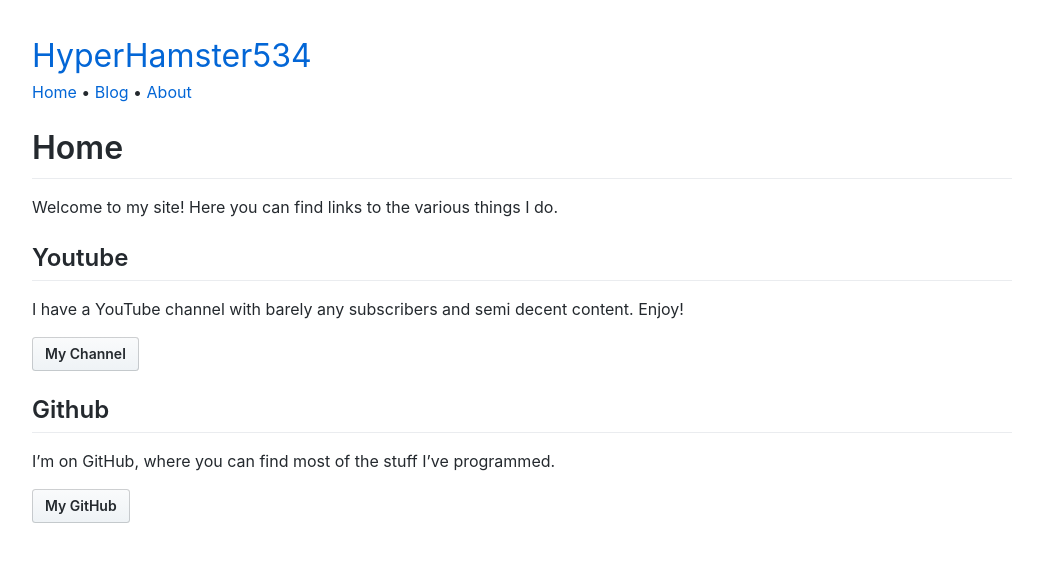
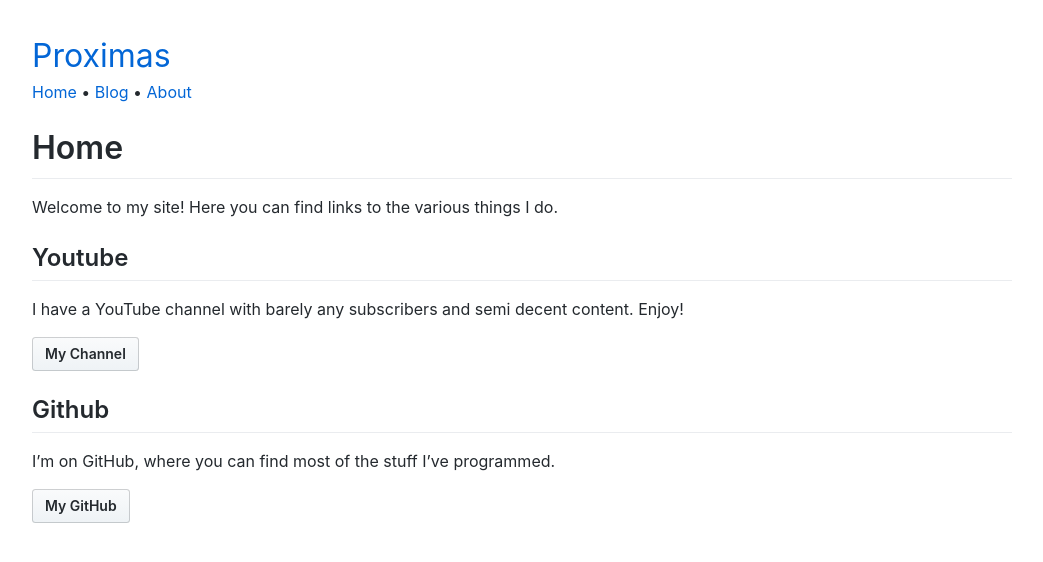
Before and after one commit to HyperHamster535/HyperHamster535.github.io, a Jekyll site: the page built from index.md, in a window 1280 px wide. Shown: the top 562 px of the page, without its empty margins (118-1161 px from the left). Built offline with Jekyll 4.4.1, drawn with Linux system fonts in a browser that asks for light colours; comment, search, counter and statistics services are not loaded.

Commit message:
Update default.html

```diff
--- a/_layouts/default.html
+++ b/_layouts/default.html
@@ -12,7 +12,7 @@
   <body>
     <div class="container-lg px-3 my-5 markdown-body">
 
-	<a style="font-size: 32px;" href="https://hyperhamster535.github.io">HyperHamster534</a>
+	<a style="font-size: 32px;" href="https://hyperhamster535.github.io">Proximas</a>
 		<nav>
 			<a href="/">Home</a> • </span>
 			<span><a href="/blog">Blog</a> • </span>
```
